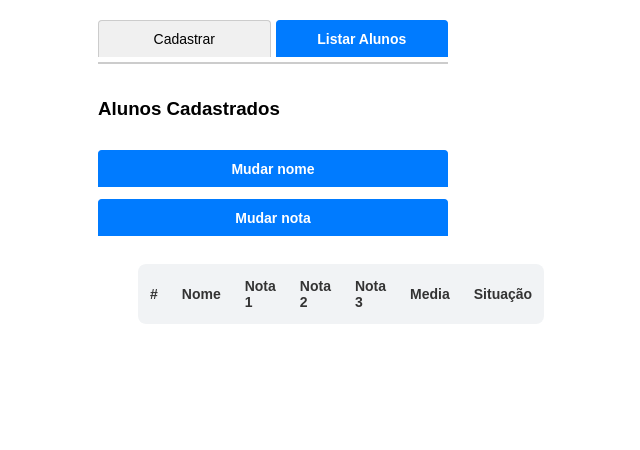
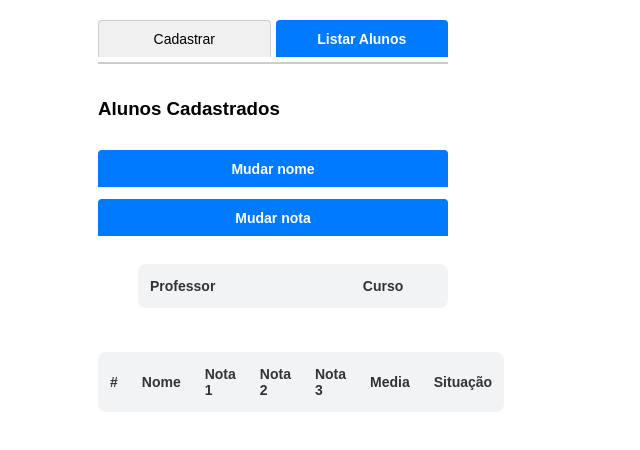
Before and after one commit to Christino-Caio/Cadastrar_listar_alunos_POO, a website: page index.html in a window 1280 px wide. Both pictures are taken after a click on the button "Listar Alunos". Shown: the whole page, without its empty margins (367-1007 px from the left). Drawn offline with Linux system fonts and the light colour scheme.

Commit message:
Ajustando Classe TURMA

```diff
--- a/Interface.js
+++ b/Interface.js
@@ -53,7 +53,7 @@ class Interface{
       }
 
     }
-    document.getElementById('alunos').innerHTML = lista ;
+    document.getElementById('alunos').innerHTML = lista;
   }
 
   static cadastrar() {
@@ -132,9 +132,9 @@ class Interface{
     tabListar.classList.add('active');
     tabCadastrar.classList.remove('active');
 
-    let lista = '<table><tr><b><th>Professor</th> <th>Curso</th></b></tr>';
+    let lista = '<table><tr><b><th>Professor</th><th>Curso</th> </b></tr>';
     for (let i = 0; i < classe.length; i++) {
-      lista = lista + "<tr>"+"<td>"+classe[i].professor+"</td> "+"<td>"+classe[i].curso+ "</td>"+ " </tr>";
+      lista = lista + "<tr><td>"+classe[i].professor+"</td>"+"<td>"+classe[i].curso+ "</td></tr>";
 
     }
     document.getElementById('turmas').innerHTML = lista;
--- a/TableStyle.css
+++ b/TableStyle.css
@@ -47,3 +47,53 @@
   #alunos th:last-child {
     border-radius: 0 8px 8px 0;
   }
+
+/* Tabela de Turmas */
+#turmas table {
+  width: 100%;
+  border-collapse: collapse;
+  font-size: 14px;
+  text-align: left;
+}
+
+
+/* Cabeçalho */
+#turmas th {
+  background-color: #f1f3f5;
+  color: #333;
+  padding: 14px 12px;
+  font-weight: bold;
+  text-align: left;
+}
+
+
+/* Células da turma */
+#turmas td {
+  padding: 14px 12px;
+  border-bottom: 1px solid #e5e5e5;
+  color: #333;
+}
+
+
+/* Efeito ao passar o mouse */
+#turmas tr:hover td {
+  background-color: #f8f9fa;
+}
+
+
+/* Alinhamento da média */
+#turmas th:nth-child(2),
+#turmas td:nth-child(2) {
+  text-align: center;
+}
+
+
+/* Cantos arredondados do cabeçalho */
+#turmas th:first-child {
+  border-radius: 8px 0 0 8px;
+}
+
+
+#turmas th:last-child {
+  border-radius: 0 8px 8px 0;
+}
--- a/index.html
+++ b/index.html
@@ -18,7 +18,7 @@
       <button class="tab-button active" id="btn-cadastrar" onclick="Interface.cadastrar()">
         Cadastrar
       </button>
-      <button class="tab-button" id="btn-listar" onclick="listarAluno()">
+      <button class="tab-button" id="btn-listar" onclick="listarTurma();listarAluno()">
         Listar Alunos
       </button>
     </div>
@@ -44,12 +44,14 @@
           Mudar nota
         </button>
       <ul class="lista-turma" id="turmas">
-        <ul class="lista-alunos" id="alunos">
-          <!-- O JavaScript vai colocar os alunos aqui depois -->
+        <li>Nenhuma turma cadastrada ainda.</li>
+      </ul>
+      <ul class="lista-alunos" id="alunos">
+        <!-- O JavaScript vai colocar os alunos aqui depois -->
 
-          <li>Nenhum aluno cadastrado ainda.</li>
-        </ul>
+        <li>Nenhum aluno cadastrado ainda.</li>
       </ul>
+
     </div>
 
   </body>
```
